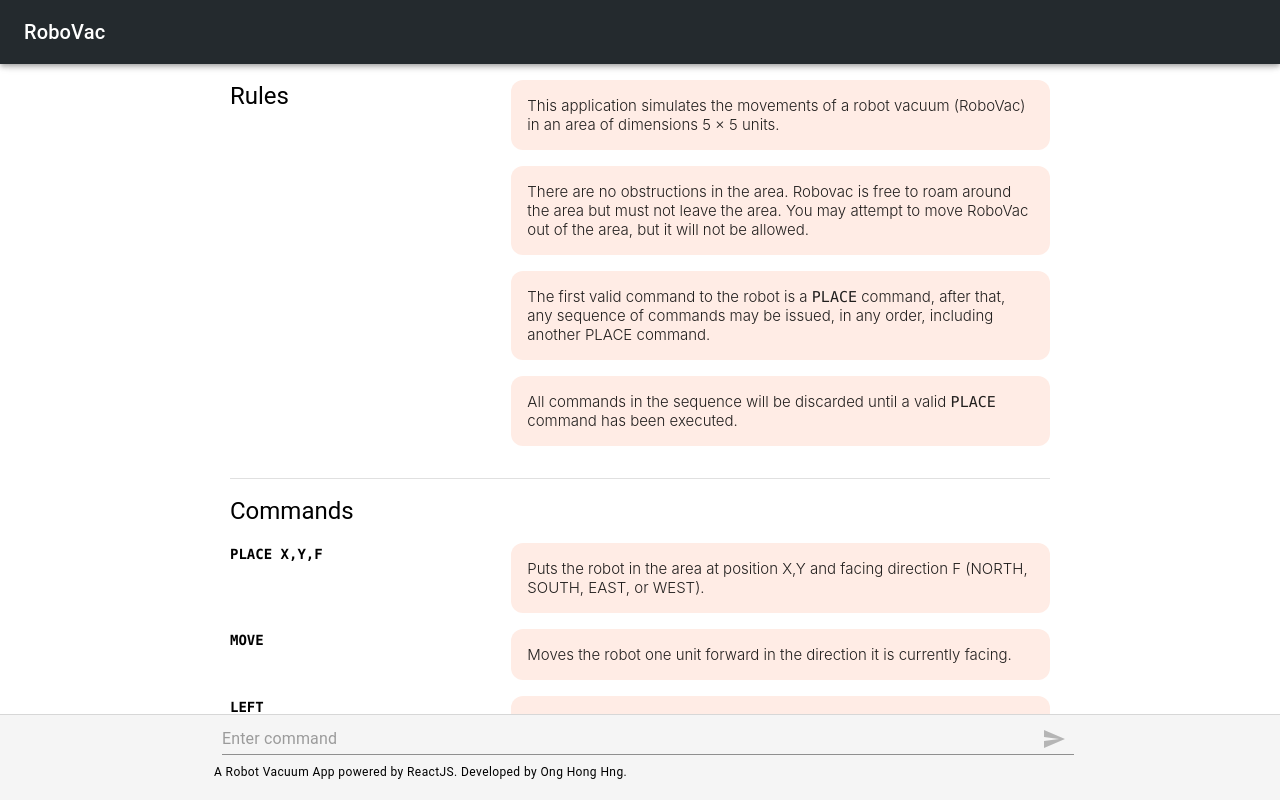
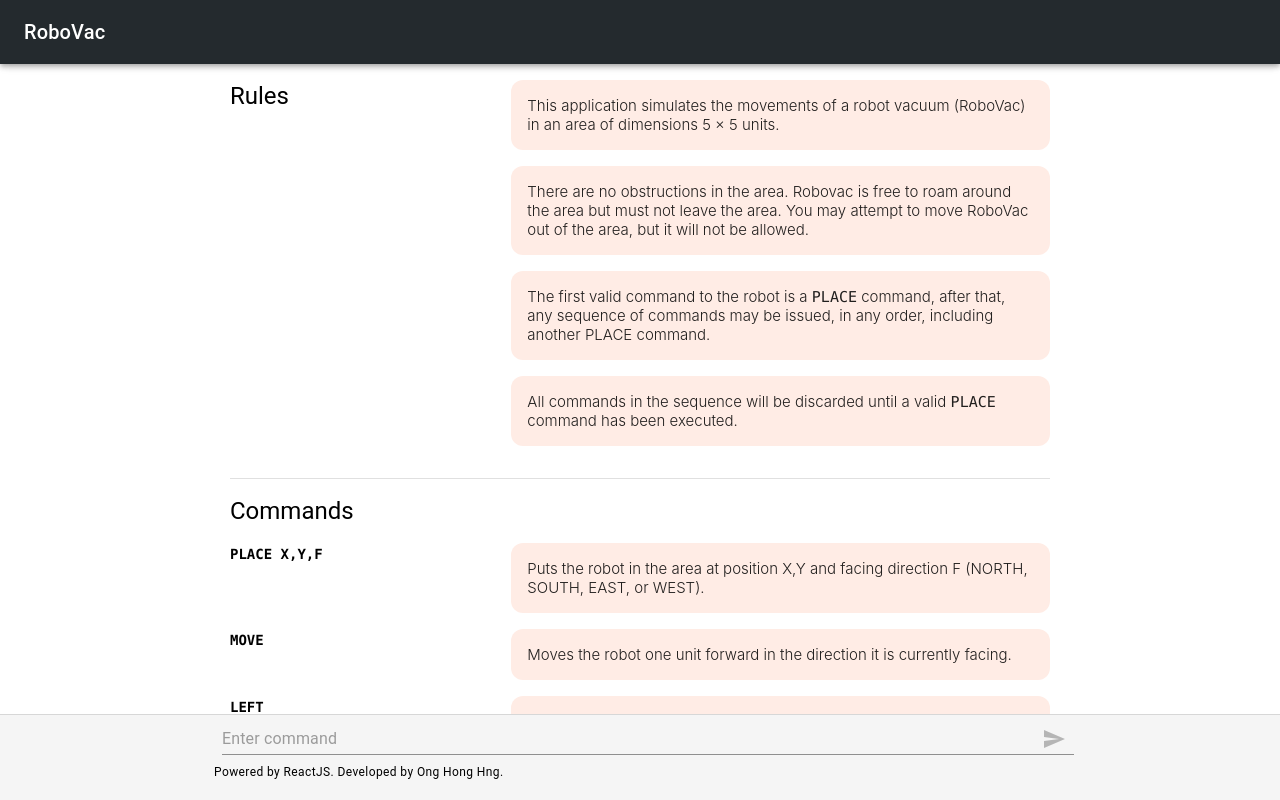
Before and after one commit to onghonghng/robot-vacuum-app, a React (Create React App) app: page / in a window 1280 px wide. Built offline with nearby package versions, Linux system fonts and the light colour scheme.

Commit message:
Bug Fix: Shortened the footer text"

```diff
--- a/src/components/chat/components/CommandComponent.tsx
+++ b/src/components/chat/components/CommandComponent.tsx
@@ -61,7 +61,7 @@ const CommandComponent = (props: IProps) => {
                 </Grid>
                 <Grid item xs={12}>
                     <Typography variant="caption" display="block">
-                        A Robot Vacuum App powered by ReactJS. Developed by Ong Hong Hng.
+                        Powered by ReactJS. Developed by Ong Hong Hng.
                     </Typography>
                 </Grid>
             </Grid>
```
